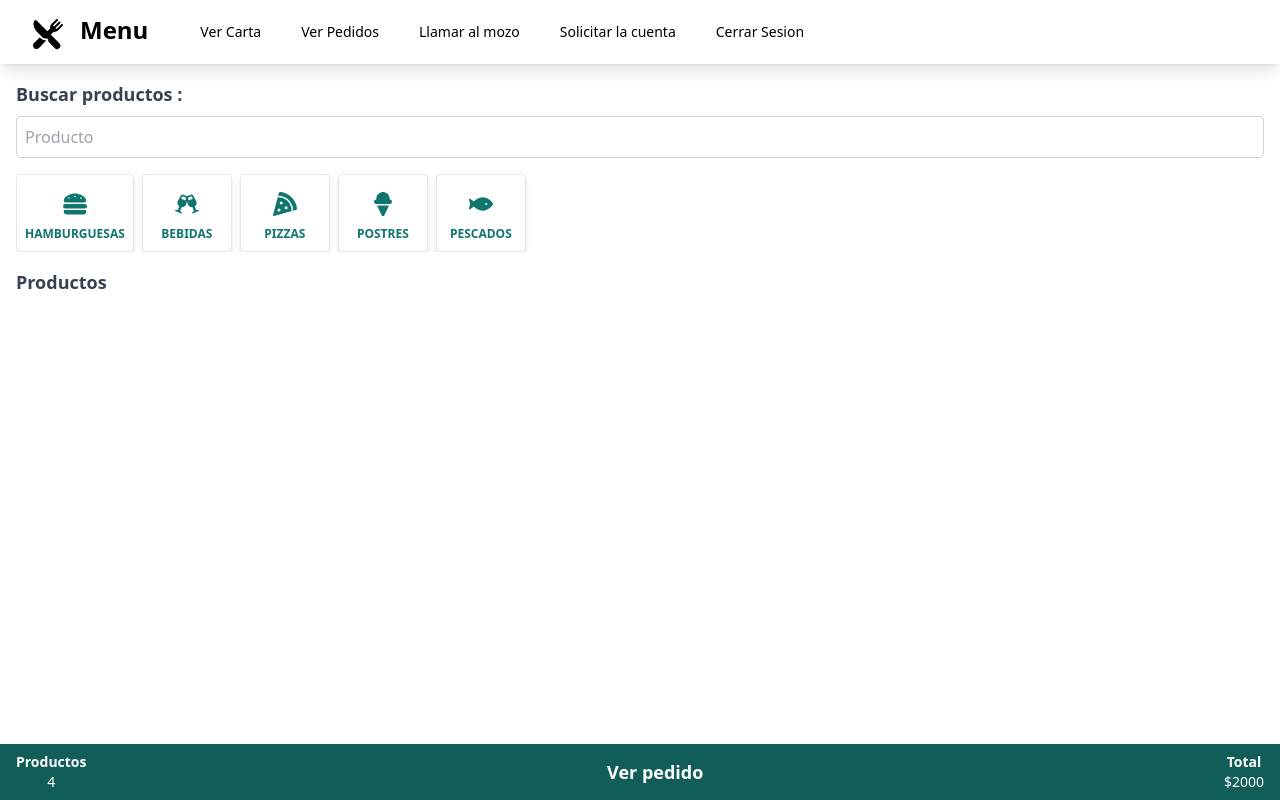
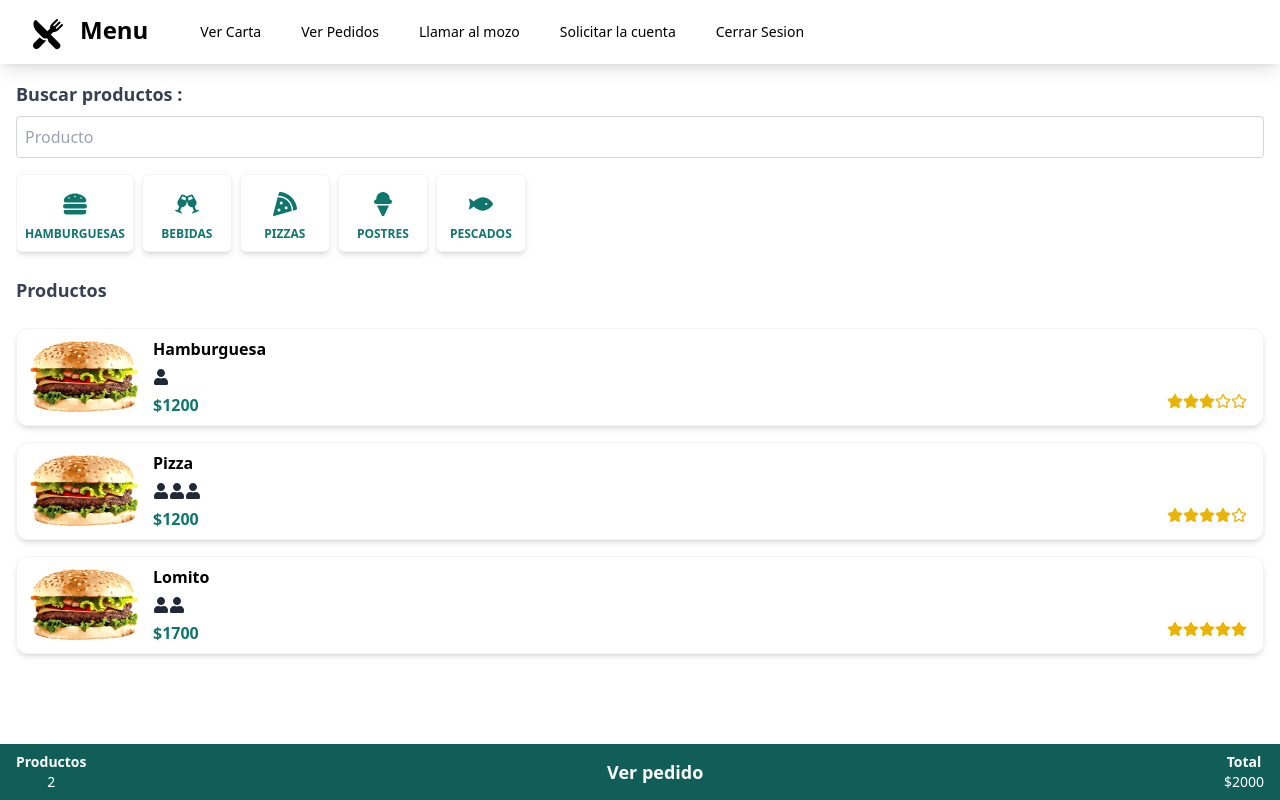
Before and after one commit to lcassettai/SeminarioFinal, a React (Create React App) app: page /restaurantes/1/1 in a window 1280 px wide. Built offline with nearby package versions, Linux system fonts and the light colour scheme.

Commit message:
Add Menu

```diff
--- a/src/App.css
+++ b/src/App.css
@@ -96,3 +96,10 @@ body{
     padding-left: 1rem;
     padding-right: 1rem;
 }
+
+.imagen-menu{
+    max-width: 120px;
+    min-width: 120px;
+    min-height: 80px;
+    max-height: 80px;
+}
--- /dev/null
+++ b/src/components/Consumidores.jsx
@@ -0,0 +1,19 @@
+import { FaUser } from "react-icons/fa";
+
+const Consumidores = (props) => {
+    let consumidoresArray = [];
+    for(let i = 0; i < props.cantidad ; i++){
+        consumidoresArray.push(<FaUser key={i}/>)
+    }
+
+    const consumidoresDibujados = consumidoresArray.map((estrella) => estrella);
+
+    const className= "flex flex-row text-gray-800 " + props.className
+    return <>
+        <div className={className}>
+            {consumidoresDibujados}
+        </div>
+    </>;
+}
+
+export default Consumidores;
--- a/src/components/menu/FiltroMenuCategoria.jsx
+++ b/src/components/menu/FiltroMenuCategoria.jsx
@@ -21,7 +21,7 @@ const FiltroMenuCategoria = (props) => {
     }
 
     return (<>
-        <div id={props.identificador} className={`p-2 mr-2 rounded shadow-md flex flex-justify-center justify-items-center flex-col border filtro-item ${bgColor}`} onClick={handleSelected}>
+        <div id={props.identificador} className={`p-2 mr-2 mb-2 rounded-md shadow-md border border-gray-100  flex flex-justify-center justify-items-center flex-col border filtro-item ${bgColor}`} onClick={handleSelected}>
             <div className={`text-center m-auto p-1 text-2xl ${textColor}`}>
                 {props.children}
             </div>
--- /dev/null
+++ b/src/components/menu/FooterResumen.jsx
@@ -0,0 +1,19 @@
+const FooterResumen = (props) => {
+  return (
+    <>
+      <div className="fixed bottom-0 bg-teal-800 w-full px-4 py-2 flex flex-row justify-between text-white">
+        <div className="text-center text-sm">
+          <span className="font-bold">Productos</span>
+          <br></br> {props.productos}
+        </div>
+        <div className="flex items-center text-lg font-bold">Ver pedido</div>
+        <div className="text-center text-sm">
+          <span className="font-bold">Total</span>
+          <br></br> ${props.total}
+        </div>
+      </div>
+    </>
+  );
+};
+
+export default FooterResumen;
--- /dev/null
+++ b/src/components/menu/Producto.jsx
@@ -0,0 +1,31 @@
+import { propTypes } from "react-qr-scanner";
+import Estrellas from "../../components/Estrellas";
+import Consumidores from "../Consumidores";
+
+const Producto = (props) => {
+    return (
+        <>
+            <div className="shadow-md border border-gray-100 w-full mt-4 flex flex-row rounded-xl p-2">
+                <div>
+                <img src={`/img/demo-hamburguesa.png`} className="imagen-menu" alt="" />
+                </div>
+                <div className="flex flex-col w-full px-2">
+                    <div className="font-bold"> {props.nombre}</div>
+                    <div className="py-2 flex flex-row">
+                        <Consumidores cantidad={props.consumidores}/>
+                    </div>
+                    <div className="flex flex-row justify-between w-full">
+                        <div className="font-bold text-teal-700">
+                            ${props.precio}
+                        </div>
+                        <div>
+                            <Estrellas cantidad={props.estrellas}/>
+                        </div>
+                    </div>
+                </div>
+            </div>
+        </>
+    );
+}
+
+export default Producto;
--- a/src/views/restaurantes/Menu.jsx
+++ b/src/views/restaurantes/Menu.jsx
@@ -1,6 +1,8 @@
 import { useParams } from "react-router-dom";
 import NavMenu from "../../layout/NavMenu";
+import Producto from "../../components/menu/Producto";
 import FiltroCategoriasMenu from "../../components/menu/FiltroCategoriasMenu";
+import FooterResumen from "../../components/menu/FooterResumen";
 
 const Menu = () => {
     const { codigoMesa } = useParams();
@@ -17,18 +19,13 @@ const Menu = () => {
             <div className="mt-4">
                 <h3 className="form-label inline-block mb-2 text-lg text-gray-700 font-bold">Productos</h3>
             </div>
+            <div className="flex flex-col">
+                <Producto nombre="Hamburguesa" estrellas="3" consumidores="1" precio="1200"/>
+                <Producto nombre="Pizza" estrellas="4" consumidores="3" precio="1200"/>
+                <Producto nombre="Lomito" estrellas="5" consumidores="2" precio="1700"/>
+            </div>
         </div>
-        <footer className="fixed bottom-0 bg-teal-800 w-full px-4 py-2 flex flex-row justify-between text-white">
-            <div className="text-center text-sm">
-                <span className="font-bold">Productos</span><br></br> 4
-            </div>
-            <div className="flex items-center text-lg font-bold">
-                Ver pedido
-            </div>
-            <div className="text-center text-sm">
-                <span className="font-bold">Total</span><br></br> $2000
-            </div>
-        </footer>
+       <FooterResumen productos="2" total="2000" />
     </>
 }
 
```
Also changed, not shown: public/img/demo-hamburguesa.png (added).
